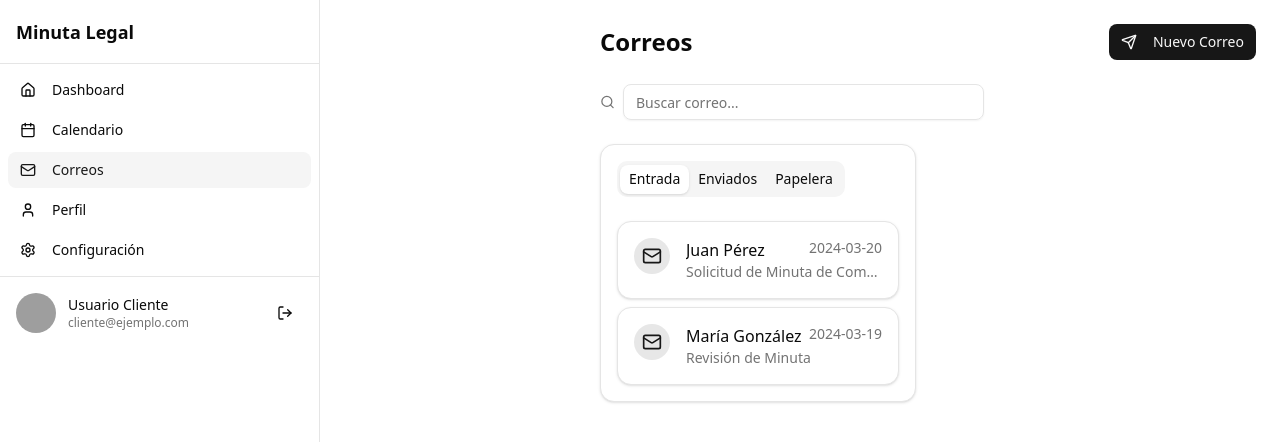
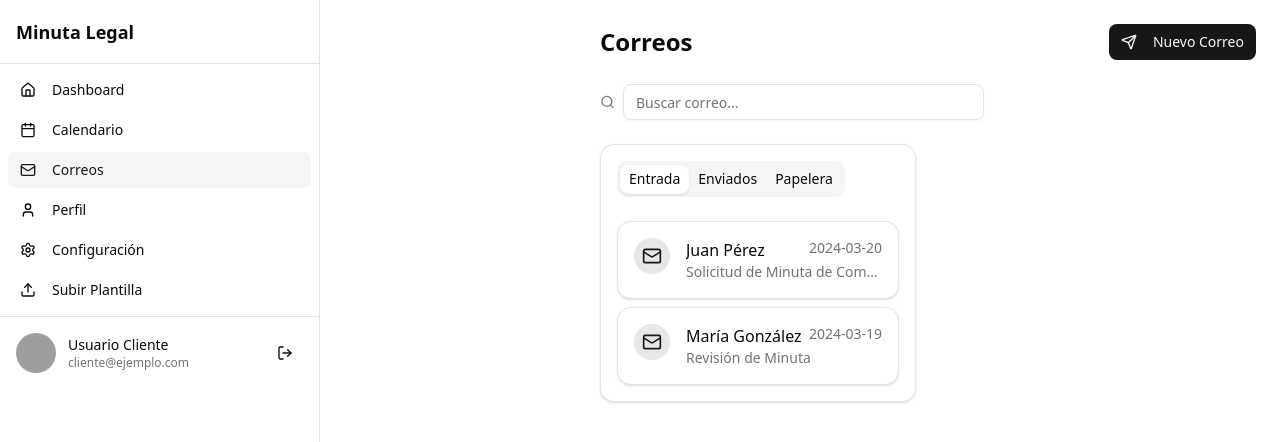
Before and after one commit to wofix-io/minuta-legal, a Next.js app: page /dashboard/mail in a window 1280 px wide. Shown: the top 442 px of the page. Built offline with nearby package versions, Linux system fonts and the light colour scheme; grey boxes are pictures that could not be loaded.

Commit message:
feat(sidebar): agrega opción para subir plantilla en el menú lateral

```diff
--- a/components/dashboard/sidebar.tsx
+++ b/components/dashboard/sidebar.tsx
@@ -5,7 +5,7 @@ import { usePathname } from "next/navigation"
 import { Button } from "@/components/ui/button"
 import { ScrollArea } from "@/components/ui/scroll-area"
 import { Sheet, SheetContent, SheetTrigger } from "@/components/ui/sheet"
-import { Menu, Home, Calendar, Mail, User, Settings, LogOut } from "lucide-react"
+import { Menu, Home, Calendar, Mail, User, Settings, LogOut, Upload } from "lucide-react"
 import { Avatar, AvatarFallback, AvatarImage } from "@/components/ui/avatar"
 import Link from "next/link"
 
@@ -34,6 +34,11 @@ const menuItems = [
     title: "Configuración",
     href: "/dashboard/settings",
     icon: Settings
+  },
+  {
+    title: "Subir Plantilla",
+    href: "/dashboard/templates",
+    icon: Upload
   }
 ]
 
```
